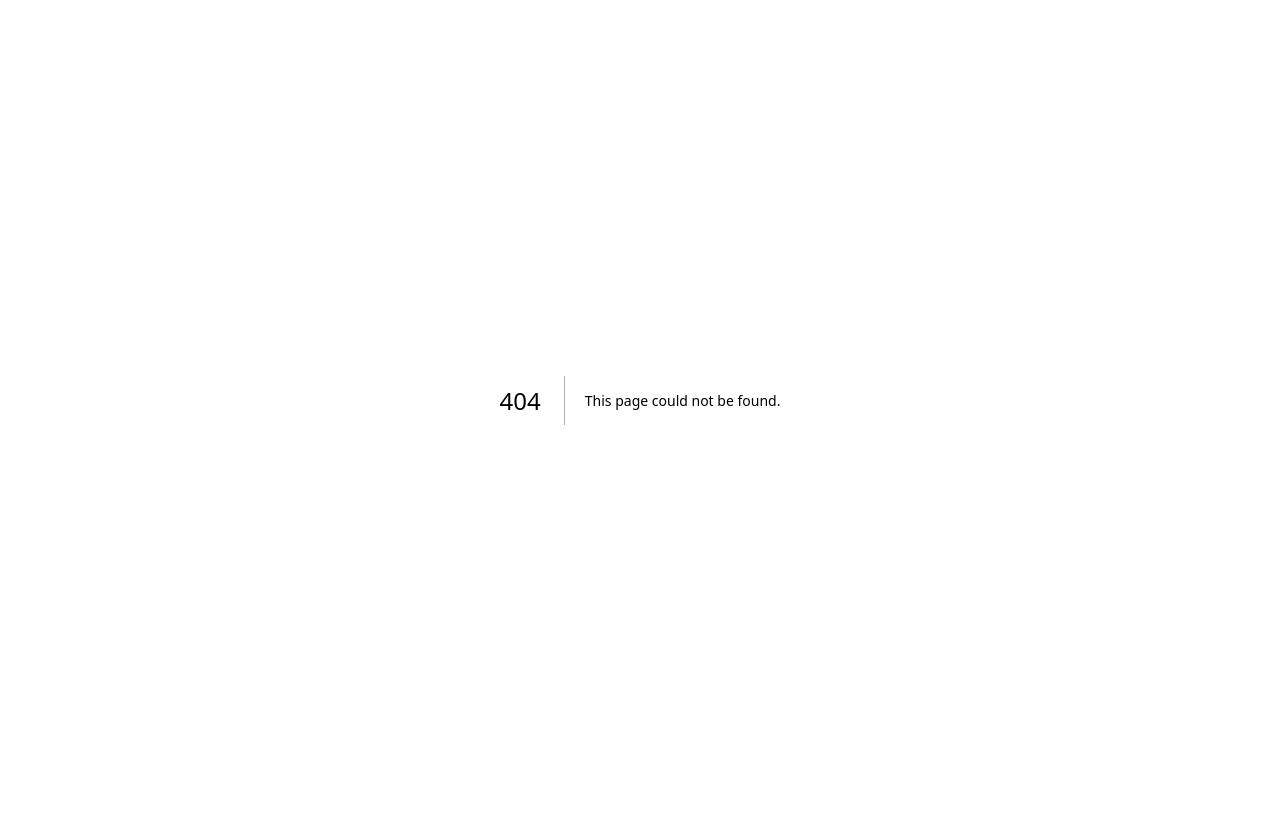
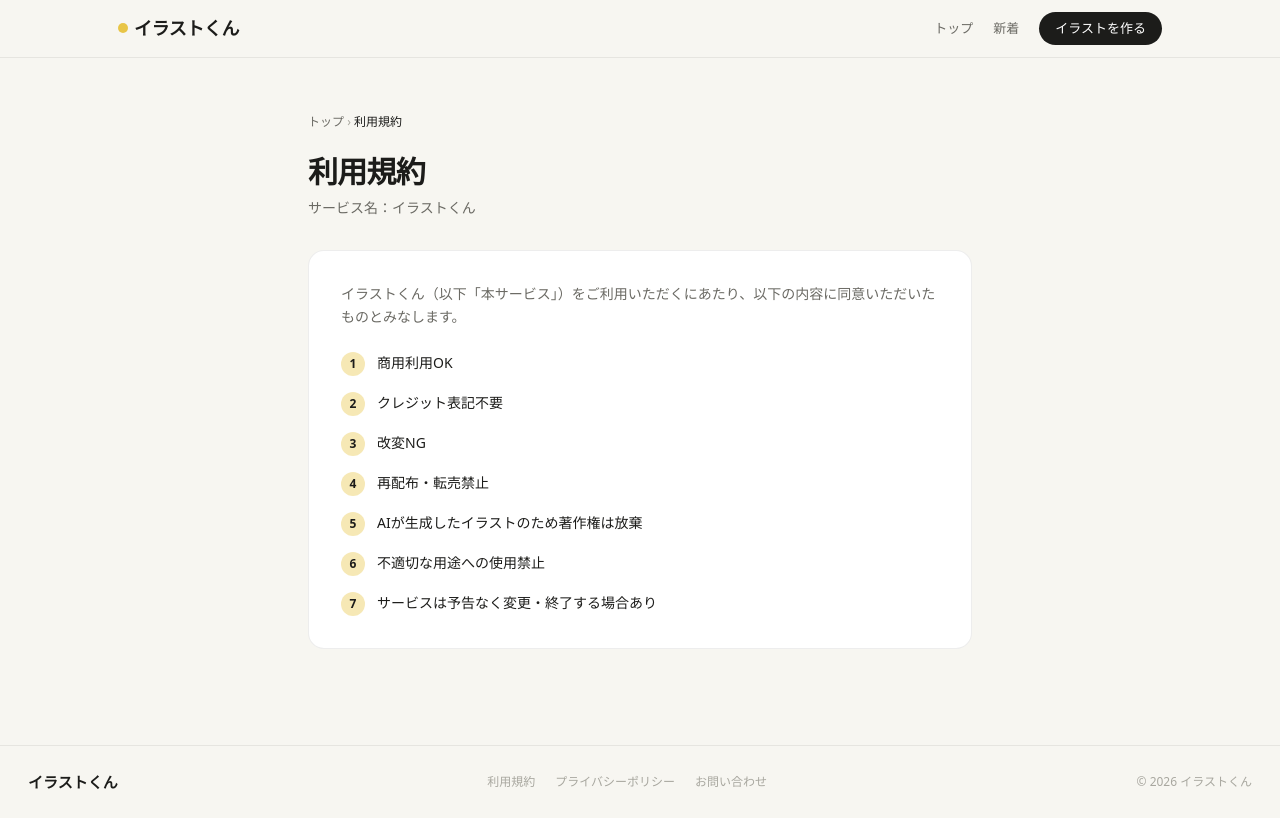
Before and after one commit to ki8mu7ra5/illustkun, a Next.js app: page /terms in a window 1280 px wide. Before the commit this address had no page. Built offline with nearby package versions, Linux system fonts and the light colour scheme.

Commit message:
remove DL button from cards

```diff
--- /dev/null
+++ b/app/terms/page.tsx
@@ -0,0 +1,61 @@
+import type { Metadata } from "next";
+import Link from "next/link";
+import { SiteFooter } from "@/app/components/site-footer";
+import { SiteHeader } from "@/app/components/site-header";
+
+export const metadata: Metadata = {
+  title: "利用規約 | イラストくん",
+  description: "イラストくんの利用規約。商用利用OK・クレジット表記不要・改変NGなど。",
+};
+
+const TERMS = [
+  "商用利用OK",
+  "クレジット表記不要",
+  "改変NG",
+  "再配布・転売禁止",
+  "AIが生成したイラストのため著作権は放棄",
+  "不適切な用途への使用禁止",
+  "サービスは予告なく変更・終了する場合あり",
+];
+
+export default function TermsPage() {
+  return (
+    <div className="min-h-full bg-background text-foreground">
+      <SiteHeader variant="category" />
+
+      <main className="mx-auto max-w-[720px] px-4 py-10 sm:px-7 sm:py-14">
+        <nav className="mb-6 text-xs text-muted-light">
+          <Link href="/" className="text-muted no-underline hover:text-foreground">
+            トップ
+          </Link>
+          <span aria-hidden> › </span>
+          <span className="text-foreground">利用規約</span>
+        </nav>
+
+        <h1 className="mb-2 text-2xl font-extrabold tracking-tight sm:text-3xl">
+          利用規約
+        </h1>
+        <p className="mb-8 text-sm text-muted">サービス名：イラストくん</p>
+
+        <div className="rounded-2xl border border-border bg-card p-6 sm:p-8">
+          <p className="mb-6 text-sm leading-relaxed text-muted">
+            イラストくん（以下「本サービス」）をご利用いただくにあたり、以下の内容に同意いただいたものとみなします。
+          </p>
+
+          <ol className="space-y-4">
+            {TERMS.map((term, index) => (
+              <li key={term} className="flex gap-3 text-sm leading-relaxed">
+                <span className="flex h-6 w-6 shrink-0 items-center justify-center rounded-full bg-accent/40 text-xs font-bold">
+                  {index + 1}
+                </span>
+                <span>{term}</span>
+              </li>
+            ))}
+          </ol>
+        </div>
+      </main>
+
+      <SiteFooter />
+    </div>
+  );
+}
```
